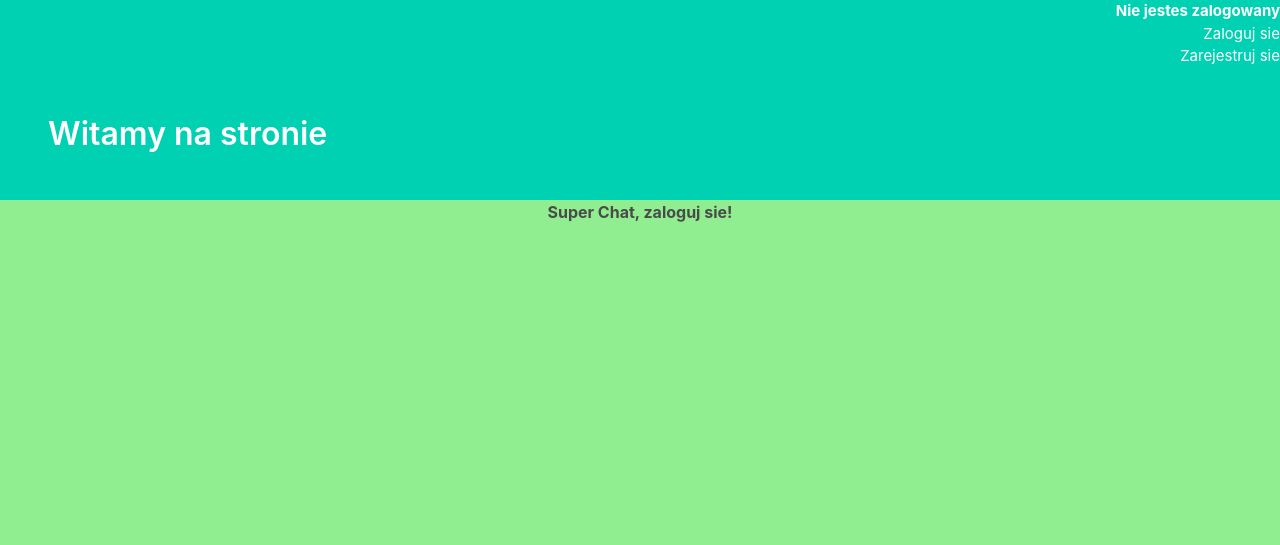
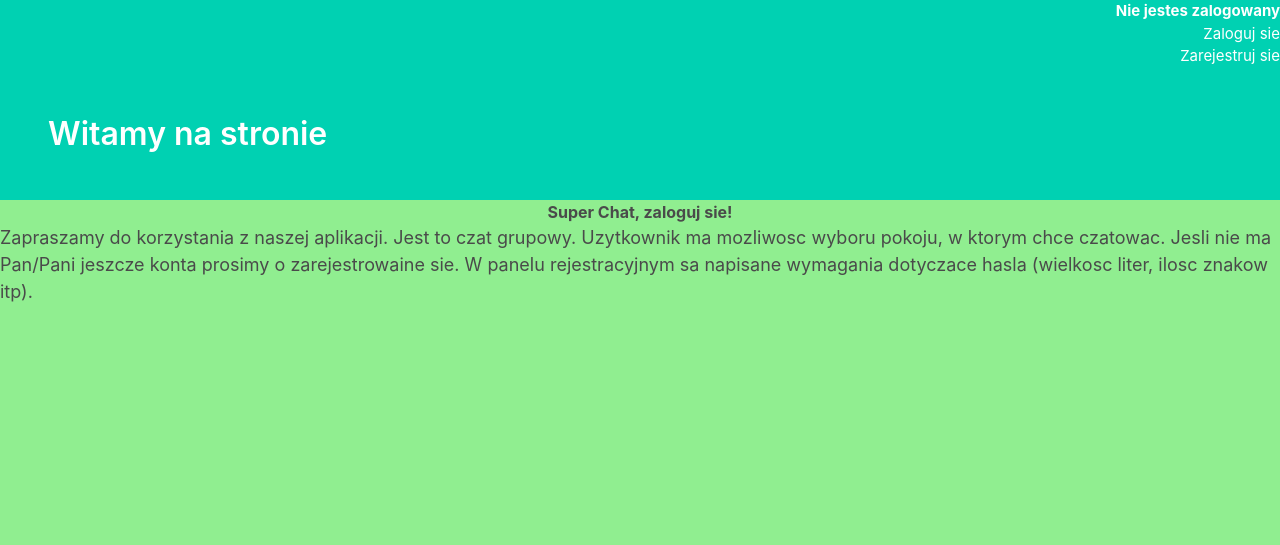
Before and after one commit to jakubmichalik98-98/GroupChat, a Django app: page / in a window 1280 px wide. Shown: the top 545 px of the page. Run offline with Django 3.2, Linux system fonts and the light colour scheme; some libraries are stand-ins or nearby versions.

Commit message:
add description to home page

```diff
--- a/GroupChatDjango/static/main.css
+++ b/GroupChatDjango/static/main.css
@@ -33,3 +33,7 @@ justify-content: center;
 display: flex;
 justify-content: center;
 }
+
+.description_user{
+font-size: large;
+}
--- a/GroupChatDjango/templates/home.html
+++ b/GroupChatDjango/templates/home.html
@@ -20,5 +20,10 @@
 <a class="room_choose" href="{% url 'index' %}">Przejdz do wyboru pokoju</a>
 {% else %}
     <b class="super_chat">Super Chat, zaloguj sie! </b>
+    <p class="description_user">Zapraszamy do korzystania z naszej aplikacji. Jest to czat grupowy.
+       Uzytkownik ma mozliwosc wyboru pokoju, w ktorym chce czatowac. Jesli
+       nie ma Pan/Pani jeszcze konta prosimy o zarejestrowaine sie. W panelu
+       rejestracyjnym sa napisane wymagania dotyczace hasla (wielkosc liter,
+       ilosc znakow itp).</p>
 {% endif %}
 {% endblock %}
```
